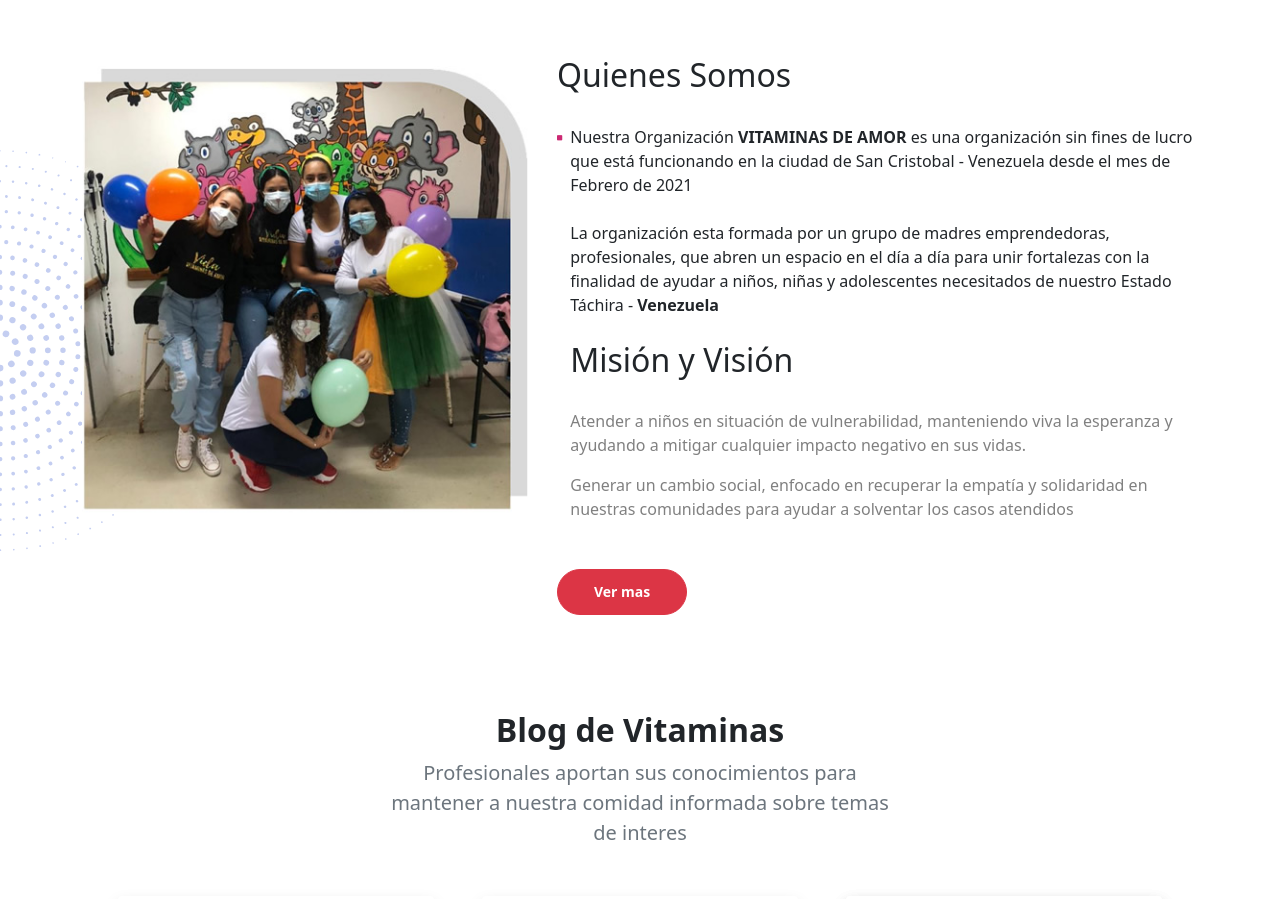
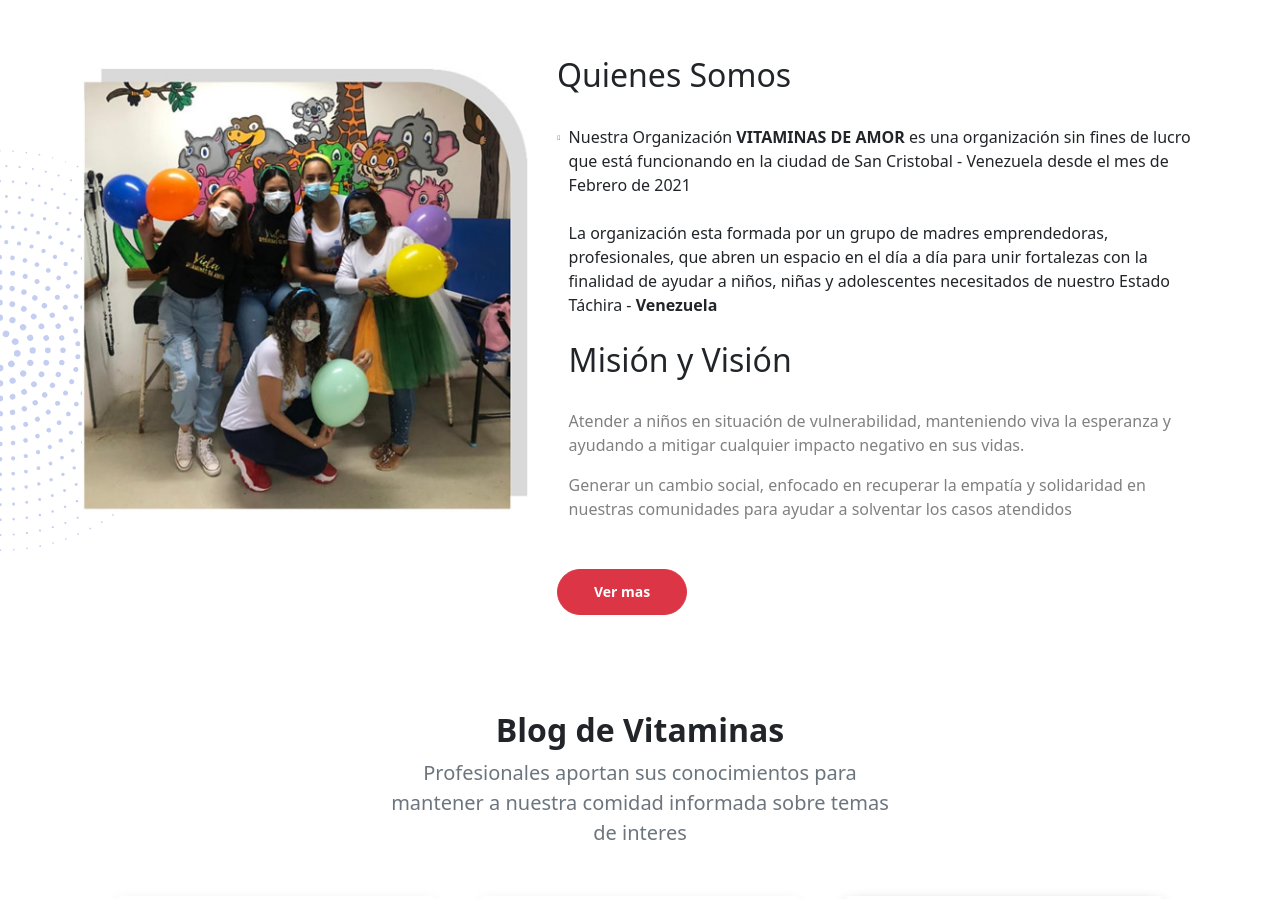
Before and after one commit to christianjgg/Vida, a website: page index.html in a window 1280 px wide. Shown: the part 743-1642 px from the top of the page. Drawn offline with Linux system fonts and the light colour scheme.

Commit message:
modificación a link iconos

```diff
--- a/index.html
+++ b/index.html
@@ -20,14 +20,14 @@
     <link rel="stylesheet" href="./bootstrap-5.1.0-dist/css/bootstrap.min.css">
 
     <!-- Link Iconos -->
-    <link rel="stylesheet" href="https://cdnjs.oudflare.com/ajax/libs/font-awesome/4.7.0/css/font-awesome.min.css">
+    <link rel="stylesheet" href="https://cdnjs.cloudflare.com/ajax/libs/font-awesome/4.7.0/css/font-awesome.min.css">
 
     <!-- Link a SCCS -->
     <link rel="stylesheet" href="./CSS/destino.css">
 
     <title>VIDA</title>
     <meta name="description"
-        content="Organizacion sin fines de lucro, nuestra mision ayudar a niños necesitados, Trabajamos con el Corazon">
+    content="Organizacion sin fines de lucro, nuestra mision ayudar a niños necesitados, Trabajamos con el Corazon">
 </head>
 
 
```
